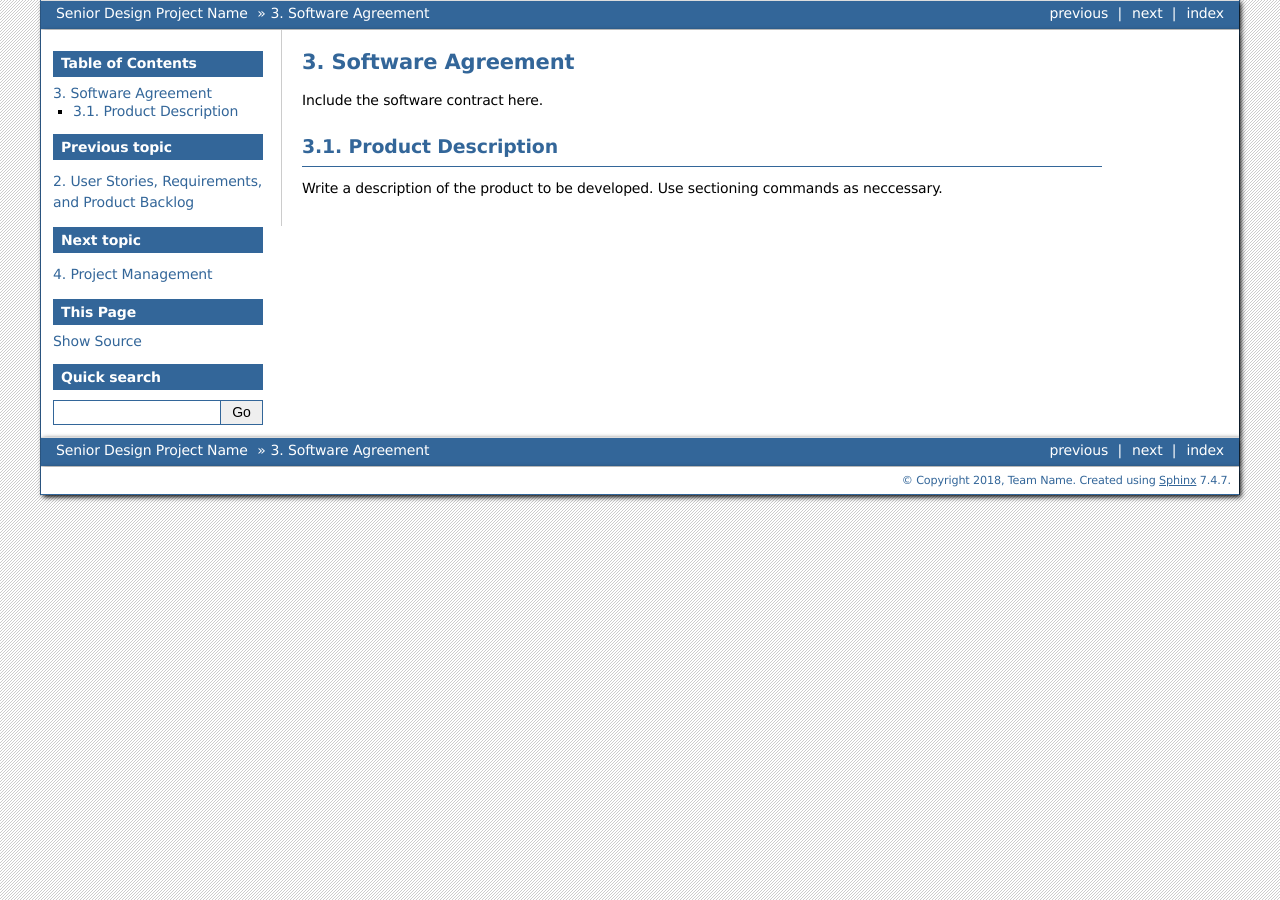
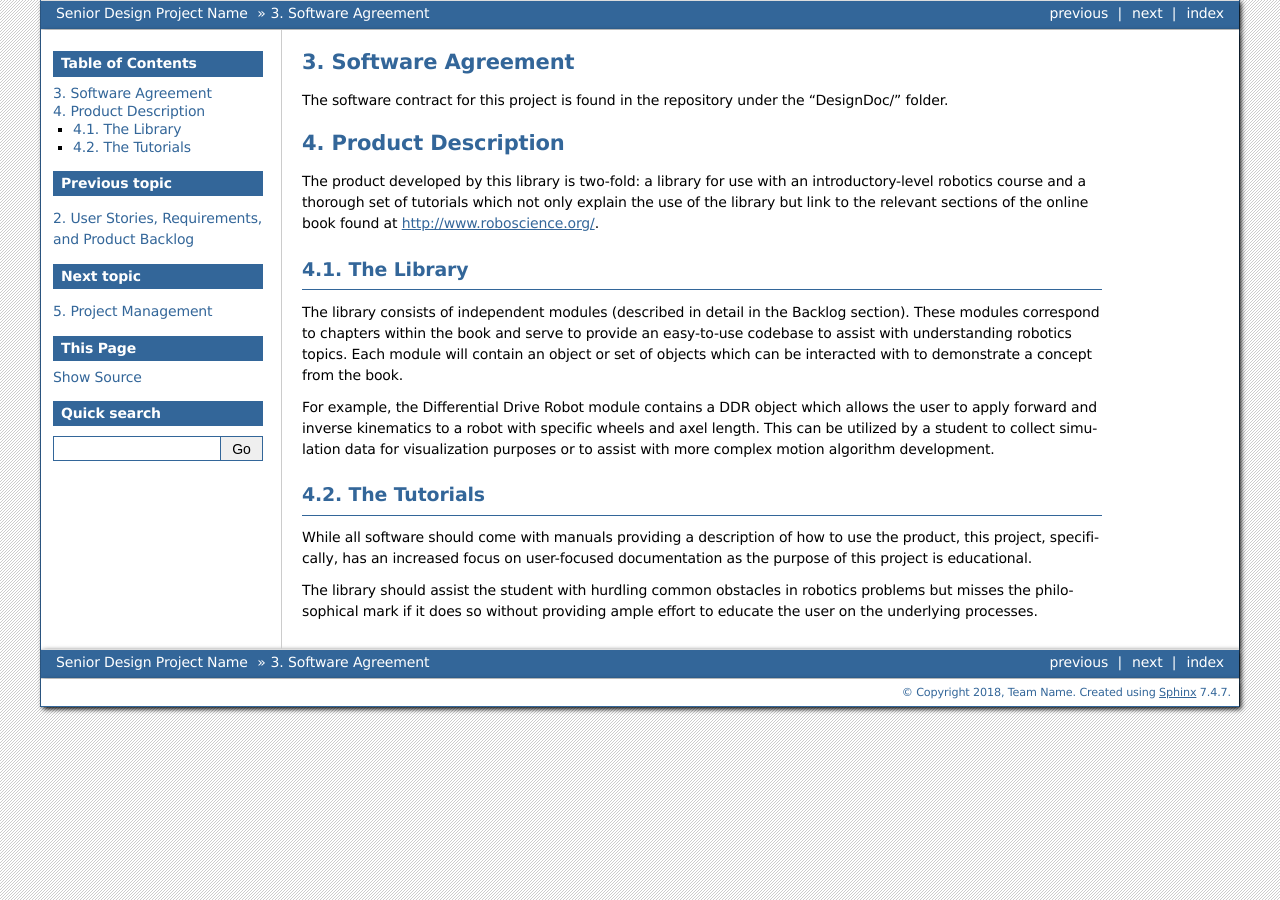
Before and after one commit to roboscienceorg/robolib, a Sphinx documentation site: the page built from DesignDoc/source/productdescription.rst, in a window 1280 px wide. Built offline with Sphinx 7.4.7, drawn with Linux system fonts in a browser that asks for light colours; pages that are not in the unit, such as notebooks, are missing from menus.

Commit message:
Add product description documentation

```diff
--- a/DesignDoc/source/productdescription.rst
+++ b/DesignDoc/source/productdescription.rst
@@ -1,10 +1,39 @@
 Software Agreement
 ==================
 
-Include the software contract here.
+The software contract for this project is found in the repository under the
+"DesignDoc/" folder.
 
 Product Description
--------------------
+===================
 
-Write a description of the product to be developed. Use sectioning
-commands as neccessary.
+The product developed by this library is two-fold: a library for use with an
+introductory-level robotics course and a thorough set of tutorials which not
+only explain the use of the library but link to the relevant sections of the
+online book found at http://www.roboscience.org/.
+
+The Library
+-----------
+
+The library consists of independent modules (described in detail in the Backlog section).
+These modules correspond to chapters within the book and serve to provide an
+easy-to-use codebase to assist with understanding robotics topics. Each module
+will contain an object or set of objects which can be interacted with to demonstrate
+a concept from the book.
+
+For example, the Differential Drive Robot module contains a DDR object which allows
+the user to apply forward and inverse kinematics to a robot with specific wheels and
+axel length. This can be utilized by a student to collect simulation data for
+visualization purposes or to assist with more complex motion algorithm development.
+
+
+The Tutorials
+-------------
+
+While all software should come with manuals providing a description of how to
+use the product, this project, specifically, has an increased focus on user-focused
+documentation as the purpose of this project is educational.
+
+The library should assist the student with hurdling common obstacles in robotics
+problems but misses the philosophical mark if it does so without providing
+ample effort to educate the user on the underlying processes.
```
